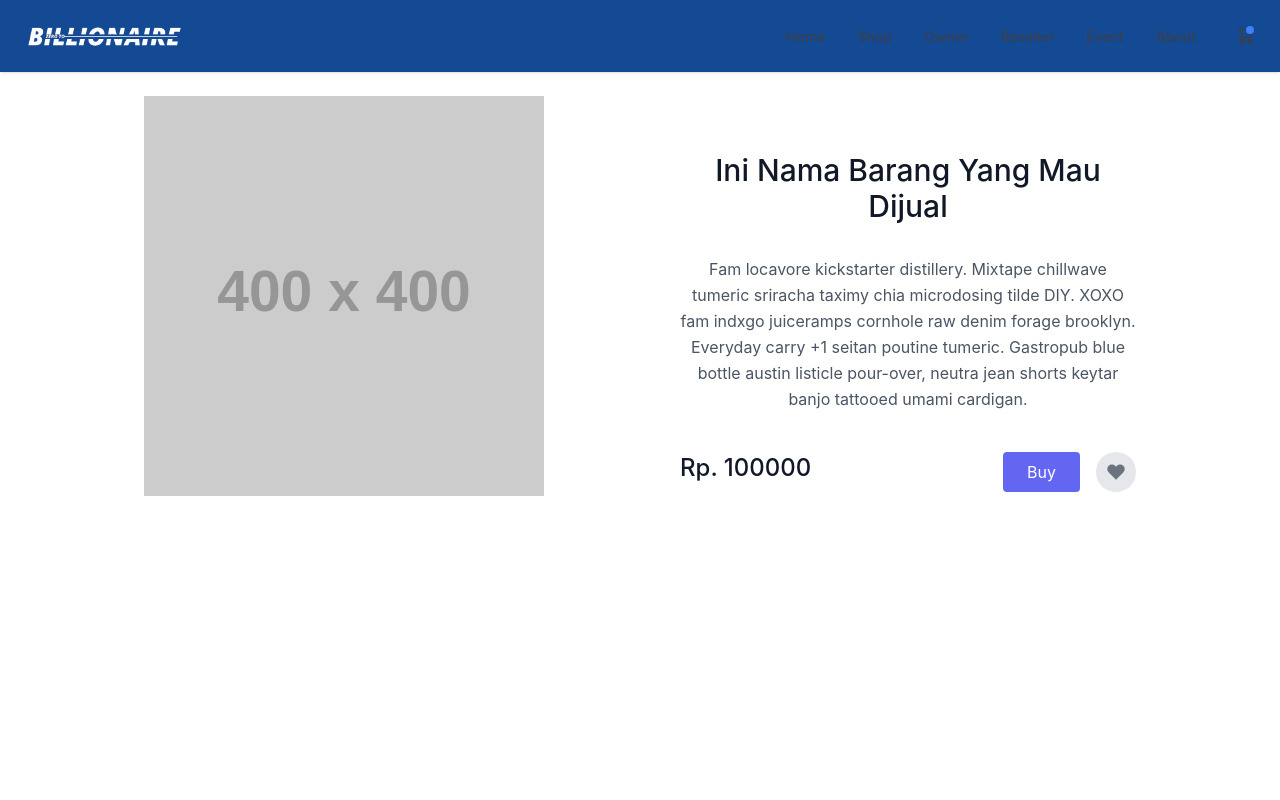
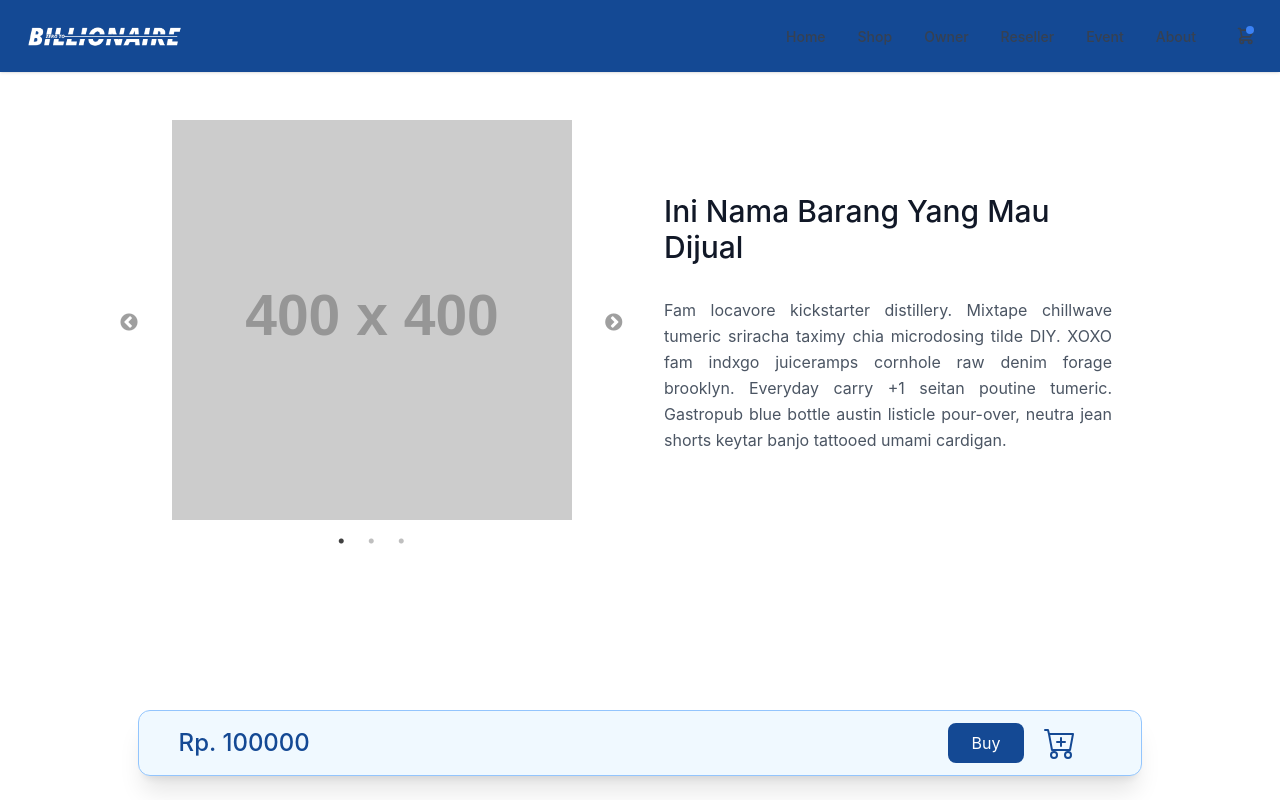
Before and after one commit to cahyoarissabarno/web-ztb-react, a React (Create React App) app: page /shop/product in a window 1280 px wide. Built offline with nearby package versions, Linux system fonts and the light colour scheme.

Commit message:
update detail product page and fix carousel

```diff
--- a/src/pages/owner.js
+++ b/src/pages/owner.js
@@ -256,28 +256,28 @@ const settings2 = {
 
       {/* Section10 */}
       <div className='container mx-auto p-10 text-center'>
-        <p className='text-5xl font-bold mx-auto text-blue-400 mb-6'>Para Penerima Reward</p>
-        <div className="conatiner p-10">
+        <p className='md:text-5xl text-4xl font-bold mx-auto text-blue-400 mb-6'>Para Penerima Reward</p>
+        <div className="conatiner md:p-10">
           <Slider {...settings}>
-            <div className='px-5'>
+            <div className='md:px-5 px-1'>
               <img src='https://images.unsplash.com/photo-1542156822-6924d1a71ace?ixlib=rb-1.2.1&ixid=eyJhcHBfaWQiOjEyMDd9&auto=format&fit=crop&w=500&q=60'/>
             </div>
-            <div className='px-5'>
+            <div className='md:px-5 px-1'>
               <img src='https://images.unsplash.com/photo-1542156822-6924d1a71ace?ixlib=rb-1.2.1&ixid=eyJhcHBfaWQiOjEyMDd9&auto=format&fit=crop&w=500&q=60'/>
             </div>
-            <div className='px-5'>
+            <div className='md:px-5 px-1'>
               <img src='https://images.unsplash.com/photo-1542156822-6924d1a71ace?ixlib=rb-1.2.1&ixid=eyJhcHBfaWQiOjEyMDd9&auto=format&fit=crop&w=500&q=60'/>
             </div>
-            <div className='px-5'>
+            <div className='md:px-5 px-1'>
               <img src='https://images.unsplash.com/photo-1542156822-6924d1a71ace?ixlib=rb-1.2.1&ixid=eyJhcHBfaWQiOjEyMDd9&auto=format&fit=crop&w=500&q=60'/>
             </div>
-            <div className='px-5'>
+            <div className='md:px-5 px-1'>
               <img src='https://images.unsplash.com/photo-1542156822-6924d1a71ace?ixlib=rb-1.2.1&ixid=eyJhcHBfaWQiOjEyMDd9&auto=format&fit=crop&w=500&q=60'/>
             </div>
-            <div className='px-5'>
+            <div className='md:px-5 px-1'>
               <img src='https://images.unsplash.com/photo-1542156822-6924d1a71ace?ixlib=rb-1.2.1&ixid=eyJhcHBfaWQiOjEyMDd9&auto=format&fit=crop&w=500&q=60'/>
             </div>
-            <div className='px-5'>
+            <div className='md:px-5 px-1'>
               <img src='https://images.unsplash.com/photo-1542156822-6924d1a71ace?ixlib=rb-1.2.1&ixid=eyJhcHBfaWQiOjEyMDd9&auto=format&fit=crop&w=500&q=60'/>
             </div>
             {/* <div>
@@ -290,7 +290,7 @@ const settings2 = {
             <img className="px-5 object-cover" src='https://images.unsplash.com/photo-1542156822-6924d1a71ace?ixlib=rb-1.2.1&ixid=eyJhcHBfaWQiOjEyMDd9&auto=format&fit=crop&w=500&q=60'/> */}
           </Slider>
         </div>
-        <button onClick={()=>setToggleModalOwner(true)} className="p-3 w-1/5 rounded-lg font-medium tracking-wide text-white capitalize transition-colors duration-200 transform bg-blue-400 hover:bg-gray-700 focus:outline-none focus:ring focus:ring-blue-300 focus:ring-opacity-80">
+        <button onClick={()=>setToggleModalOwner(true)} className="p-3 mt-8 md:mt-0 rounded-lg font-medium tracking-wide text-white capitalize transition-colors duration-200 transform bg-blue-400 hover:bg-gray-700 focus:outline-none focus:ring focus:ring-blue-300 focus:ring-opacity-80">
           Bergabung Sekarang
         </button>
       </div>
--- a/src/pages/shop/product/[id].js
+++ /dev/null
@@ -1,64 +0,0 @@
-import { MdAccountBalanceWallet } from "react-icons/md";
-// import Link from 'next/link'
-// import Image from 'next/image'
-import { useEffect, useState } from 'react';
-import { useRouter } from 'next/router'
-import NavbarEcommerce from '../../../components/ecommerce/Navbar';
-import axios from "axios";
-
-export default function ProductDetail() {
-  const router = useRouter()
-  const { id } = router.query
-  const menu = [
-    {title: 'Home', link: '/'},
-    {title: 'Shop', link: '/shop'},
-    {title: 'Owner', link: '/owner'},
-    {title: 'Reseller', link: '/reseller'},
-    {title: 'Event', link: '/event'},
-    {title: 'About', link: '/about'},
-  ]
-
-  const [currData, setCurrData] = useState(false)
-  const getDataById = async()=>{
-    axios.get(`/api/admin/administrator/product/${id}`)
-    .then((result) => {
-      setCurrData(result.data[0])
-    }).catch((err) => {
-      console.log(err)
-    });
-  }
-
-  useEffect(()=>{
-    getDataById()
-  },[id])
-
-  return (
-    <div key={id}>
-      <NavbarEcommerce menu={menu} />
-      <section className="text-gray-600 body-font overflow-hidden">
-        <div className="container px-5 py-24 mx-auto">
-            <div className="lg:w-4/5 mx-auto flex flex-wrap">
-                <div className='lg:w-1/2 w-full lg:h-auto h-64 object-cover object-center relative'>
-                    <Image layout='fill' objectFit='contain' alt="ecommerce" className="rounded" src="https://dummyimage.com/400x400"/>
-                </div>
-            <div className="lg:w-1/2 w-full lg:pl-10 lg:py-6 mt-6 lg:mt-0">
-                <h1 className="text-gray-900 text-3xl title-font font-medium my-8">{currData ? currData.name : ''}</h1>
-
-                <p className="leading-relaxed">Fam locavore kickstarter distillery. Mixtape chillwave tumeric sriracha taximy chia microdosing tilde DIY. XOXO fam indxgo juiceramps cornhole raw denim forage brooklyn. Everyday carry +1 seitan poutine tumeric. Gastropub blue bottle austin listicle pour-over, neutra jean shorts keytar banjo tattooed umami cardigan.</p>
-
-                <div className="flex mt-10">
-                    <span className="title-font font-medium text-2xl text-gray-900">Rp. {currData ? currData.price : ''}</span>
-                    <button className="flex ml-auto text-white bg-indigo-500 border-0 py-2 px-6 focus:outline-none hover:bg-indigo-600 rounded">Buy</button>
-                    <button className="rounded-full w-10 h-10 bg-gray-200 p-0 border-0 inline-flex items-center justify-center text-gray-500 ml-4">
-                        <svg fill="currentColor" strokeLinecap="round" strokeLinejoin="round" strokeWidth="2" className="w-5 h-5" viewBox="0 0 24 24">
-                        <path d="M20.84 4.61a5.5 5.5 0 00-7.78 0L12 5.67l-1.06-1.06a5.5 5.5 0 00-7.78 7.78l1.06 1.06L12 21.23l7.78-7.78 1.06-1.06a5.5 5.5 0 000-7.78z"></path>
-                        </svg>
-                    </button>
-                </div>
-            </div>
-            </div>
-        </div>
-        </section>
-    </div>
-  )
-}
--- a/src/pages/shop/productDetail.js
+++ b/src/pages/shop/productDetail.js
@@ -1,8 +1,7 @@
-import { MdAccountBalanceWallet } from "react-icons/md";
-// import Link from 'next/link'
-// import Image from 'next/image'
+import { BsCartPlus } from "react-icons/bs";
 import { useEffect, useState } from 'react';
 import NavbarEcommerce from "../../components/ecommerce/Navbar";
+import Slider from 'react-slick';
 // import { useRouter } from 'next/router'
 // import NavbarEcommerce from '../../../components/ecommerce/Navbar';
 // import axios from "axios";
@@ -18,6 +17,14 @@ export default function ProductDetail() {
     {title: 'Event', link: '/event'},
     {title: 'About', link: '/about'},
   ]
+
+  const settings = {
+    dots: true,
+    infinite: true,
+    speed: 300,
+    slidesToShow: 1,
+    slidesToScroll: 1
+  };
 
   const currData = {name: 'Ini Nama Barang Yang Mau Dijual', link: '/shop/product', price: 100000, image: 'https://images.unsplash.com/photo-1542156822-6924d1a71ace?ixlib=rb-1.2.1&ixid=eyJhcHBfaWQiOjEyMDd9&auto=format&fit=crop&w=500&q=60'}
 
@@ -39,19 +46,32 @@ export default function ProductDetail() {
     // <div key={id}>
     <div>
       <NavbarEcommerce menu={menu} />
-      <section className="text-gray-600 body-font overflow-hidden">
+      <section className="text-gray-600 body-font overflow-hidden pt-6">
         <div className="container px-5 py-24 mx-auto">
-            <div className="lg:w-4/5 mx-auto flex flex-wrap">
-                <div className='lg:w-1/2 w-full lg:h-auto h-64 object-cover object-center relative'>
+          <div className="w-4/5 mx-auto grid sm:grid-cols-2 grid-cols-1 flex items-center">
+          {/* w-full lg:h-auto object-cover flex items-center */}
+            <div className='w-11/12'>
                 {/* <Image layout='fill' objectFit='contain' alt="ecommerce" className="rounded" src="https://dummyimage.com/400x400"/> */}
-                    <img src="https://dummyimage.com/400x400"/>
+                {/* <img className="mx-auto" src="https://dummyimage.com/400x400"/> */}
+                <Slider {...settings}>
+                  <div className=''>
+                    <img className="mx-auto" src="https://dummyimage.com/400x400"/>
                   </div>
-            <div className="lg:w-1/2 w-full lg:pl-10 lg:py-6 mt-6 lg:mt-0">
-                <h1 className="text-gray-900 text-3xl title-font font-medium my-8">{currData ? currData.name : ''}</h1>
+                  <div className=''>
+                    <img className="mx-auto" src="https://dummyimage.com/400x400"/>
+                  </div>
+                  <div className=''>
+                    <img className="mx-auto" src="https://dummyimage.com/400x400"/>
+                  </div>
+                </Slider>
+            </div>
+            <div className="flex items-center">
+              <div className="sm:p-6 p-3 mt-6 sm:mt-0">
+                <h1 className="text-gray-900 text-3xl title-font font-medium mb-8 text-left">{currData ? currData.name : ''}</h1>
 
-                <p className="leading-relaxed">Fam locavore kickstarter distillery. Mixtape chillwave tumeric sriracha taximy chia microdosing tilde DIY. XOXO fam indxgo juiceramps cornhole raw denim forage brooklyn. Everyday carry +1 seitan poutine tumeric. Gastropub blue bottle austin listicle pour-over, neutra jean shorts keytar banjo tattooed umami cardigan.</p>
+                <p className="leading-relaxed text-justify">Fam locavore kickstarter distillery. Mixtape chillwave tumeric sriracha taximy chia microdosing tilde DIY. XOXO fam indxgo juiceramps cornhole raw denim forage brooklyn. Everyday carry +1 seitan poutine tumeric. Gastropub blue bottle austin listicle pour-over, neutra jean shorts keytar banjo tattooed umami cardigan.</p>
 
-                <div className="flex mt-10">
+                {/* <div className="flex mt-10">
                   <span className="title-font font-medium text-2xl text-gray-900">Rp. {currData ? currData.price : ''}</span>
                   <button className="flex ml-auto text-white bg-indigo-500 border-0 py-2 px-6 focus:outline-none hover:bg-indigo-600 rounded">Buy</button>
                   <button className="rounded-full w-10 h-10 bg-gray-200 p-0 border-0 inline-flex items-center justify-center text-gray-500 ml-4">
@@ -59,11 +79,25 @@ export default function ProductDetail() {
                       <path d="M20.84 4.61a5.5 5.5 0 00-7.78 0L12 5.67l-1.06-1.06a5.5 5.5 0 00-7.78 7.78l1.06 1.06L12 21.23l7.78-7.78 1.06-1.06a5.5 5.5 0 000-7.78z"></path>
                     </svg>
                   </button>
+                </div> */}
               </div>
             </div>
           </div>
         </div>
       </section>
+      {/* border-solid border-t-4 border-blueLogo rounded-t-xl */}
+      <div className="fixed container max-w-none z-20 bottom-0 px-3">
+        <div className="container md:w-4/5 md:px-10 px-4 py-3 mx-auto flex items-center justify-between bg-sky-50 md:my-6 my-3 shadow-xl rounded-xl border-solid border border-blue-300">
+            <div><span className="title-font font-medium text-2xl text-blueLogo">Rp. {currData ? currData.price : ''}</span></div>
+            <div className="grid grid-cols-2">
+              <button className="flex ml-auto text-white bg-blueLogo border-0 py-2 md:px-6 px-4 focus:outline-none hover:bg-blue-700 rounded-lg">Buy</button>
+              {/* <button className="flex ml-auto text-white bg-blueLogo border-0 py-2 md:px-6 px-4 focus:outline-none hover:bg-blue-700 rounded-lg">+ Keranjang</button> */}
+              <button className="w-10 h-10 border-0 p-1 inline-flex items-center justify-center ml-4">
+                <BsCartPlus className='w-full h-24 fill-blueLogo'/>
+              </button>
+            </div>
+        </div>
+      </div>
   </div>
   )
 }
```
Also changed, not shown: src/pages/reseller.js (+4 -4 lines). Lines whose indentation alone changed are shown as unchanged.
